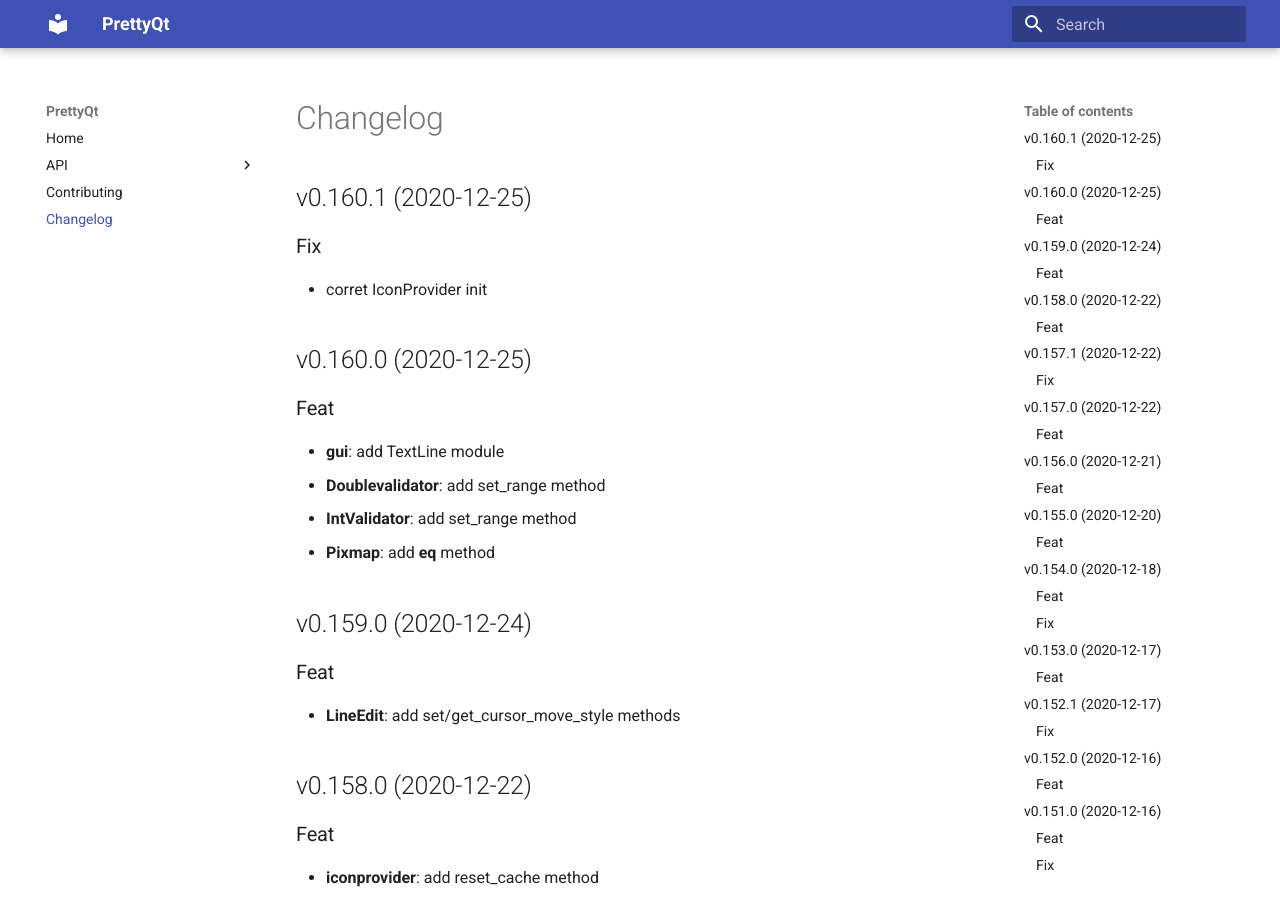
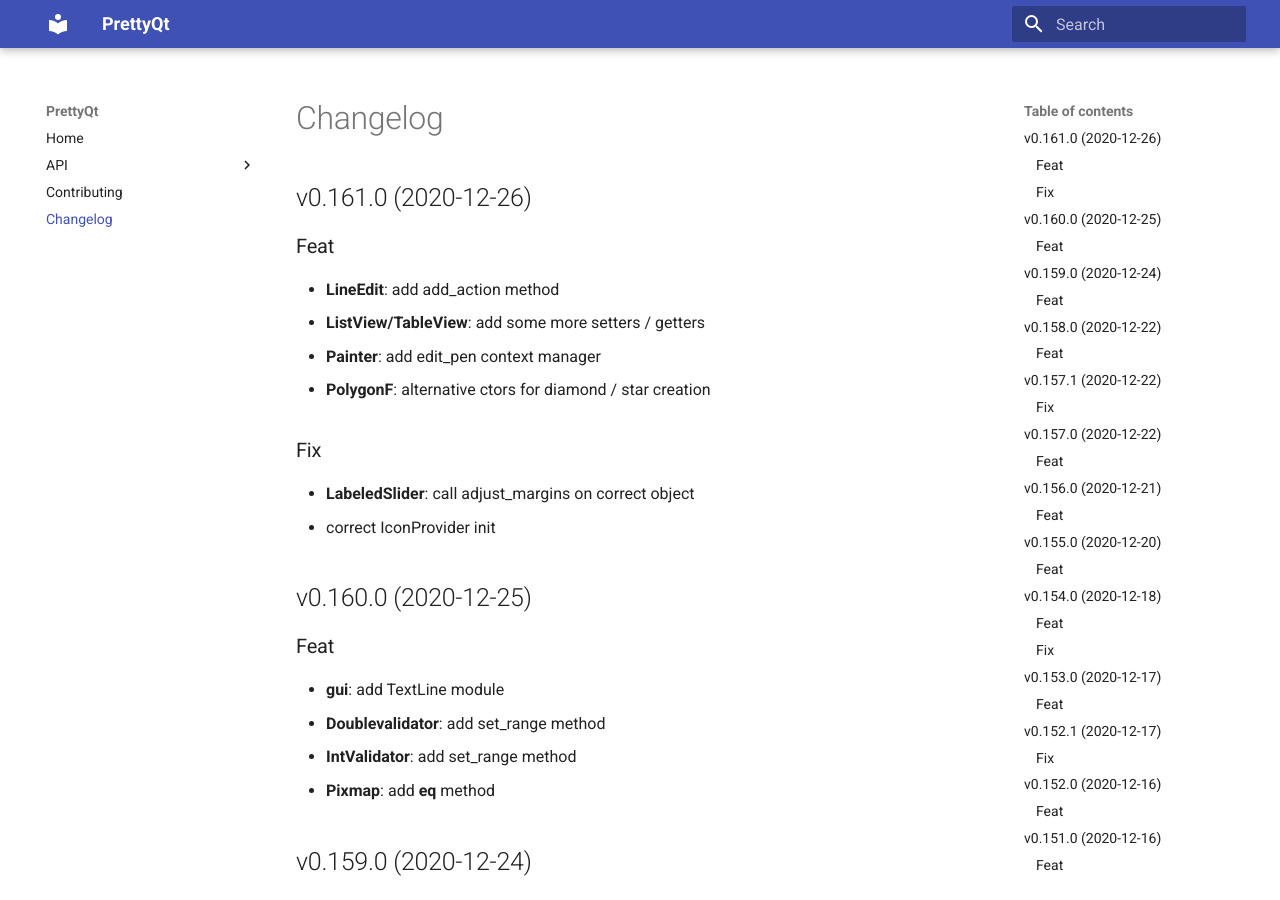
Before and after one commit to phil65/PrettyQt, an MkDocs documentation site: the page built from docs/changelog.md, in a window 1280 px wide and 900 px high. Built offline with MkDocs 1.6.1 and Material for MkDocs 9.7.7, drawn with Linux system fonts in a browser that asks for light colours.

Commit message:
bump: version 0.160.1 → 0.161.0

```diff
--- a/docs/changelog.md
+++ b/docs/changelog.md
@@ -1,8 +1,16 @@
-## v0.160.1 (2020-12-25)
+## v0.161.0 (2020-12-26)
+
+### Feat
+
+- **LineEdit**: add add_action method
+- **ListView/TableView**: add some more setters / getters
+- **Painter**: add edit_pen context manager
+- **PolygonF**: alternative ctors for diamond / star creation
 
 ### Fix
 
-- corret IconProvider init
+- **LabeledSlider**: call adjust_margins on correct object
+- correct IconProvider init
 
 ## v0.160.0 (2020-12-25)
 
--- a/prettyqt/__init__.py
+++ b/prettyqt/__init__.py
@@ -2,7 +2,7 @@
 
 __author__ = """Philipp Temminghoff"""
 __email__ = "phil65@kodi.tv"
-__version__ = "0.160.1"
+__version__ = "0.161.0"
 
 
 def debug():
--- a/pyproject.toml
+++ b/pyproject.toml
@@ -1,6 +1,6 @@
 [tool.poetry]
 name = "PrettyQt"
-version = "0.160.1"
+version = "0.161.0"
 description = "A pythonic layer on top of qtpy"
 readme = 'docs/index.md'
 repository = "https://github.com/phil65/prettyqt"
@@ -135,7 +135,7 @@ exclude = '''
 '''
 [tool.commitizen]
 name = "cz_conventional_commits"
-version = "0.160.1"
+version = "0.161.0"
 tag_format = "v$version"
 version_files = [
     "prettyqt/__init__.py:__version__",
--- a/setup.py
+++ b/setup.py
@@ -37,6 +37,6 @@ setup(
     packages=find_packages(),
     test_suite="tests",
     url="https://github.com/phil65/prettyqt",
-    version="0.160.1",
+    version="0.161.0",
     zip_safe=False,
 )
```
Also changed, not shown: CHANGELOG.md (+10 -2 lines).
